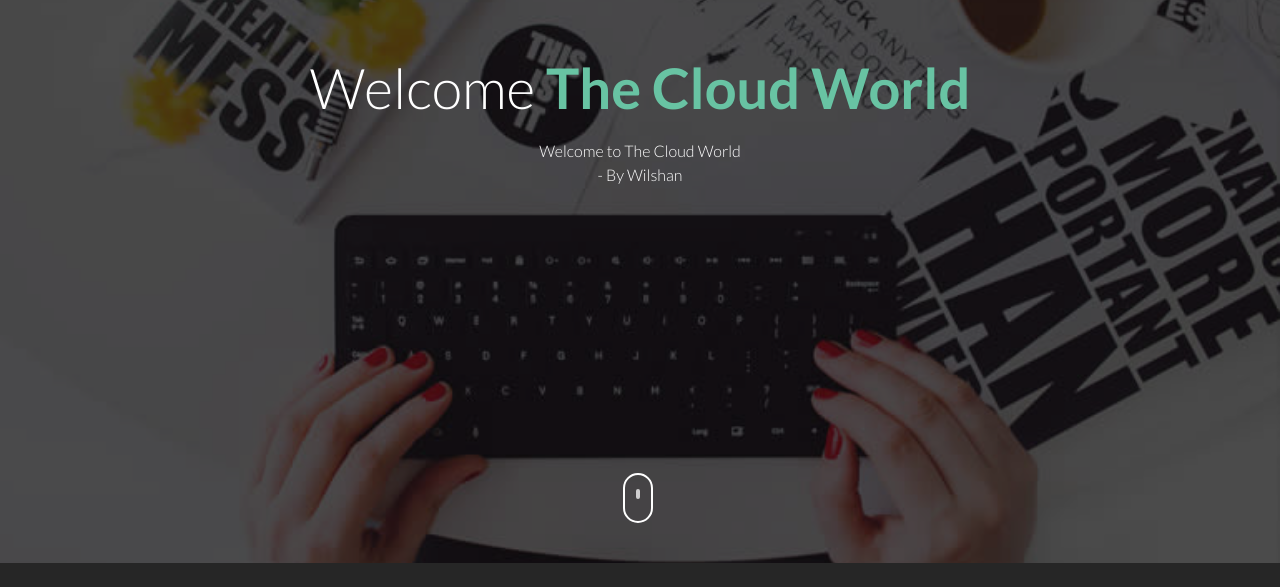
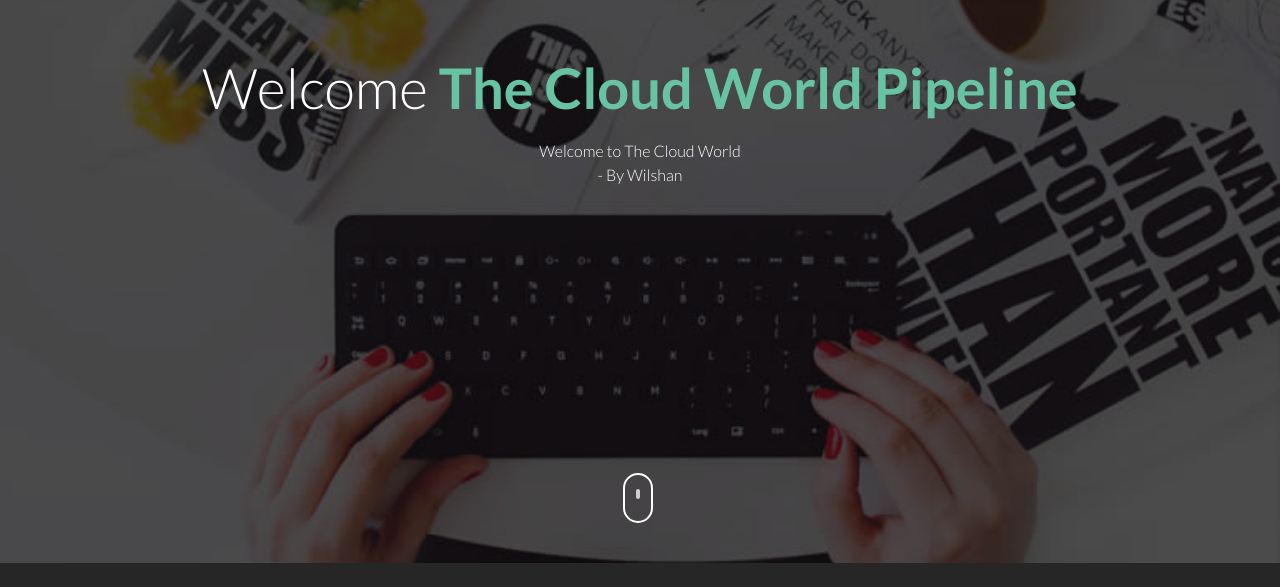
Before and after one commit to alexander3386/cicd-demo, a plain HTML site: page index.html in a window 1280 px wide. Shown: the part 237-824 px from the top of the page. Drawn offline with Linux system fonts and the light colour scheme.

Commit message:
change to index

```diff
--- a/index.html
+++ b/index.html
@@ -39,7 +39,7 @@
 				<div class="col-md-12 text-center st-header-content">
 					<div class="logo"><a href=""><img src="images/logo.png" alt=""></a></div>
 					<div class="st-header-title">
-						<h2>Welcome <span>The Cloud World</span></h2>
+						<h2>Welcome <span>The Cloud World Pipeline</span></h2>
 						<p>Welcome to The Cloud World <br /> - By Wilshan </p>
 					</div>
 				</div>
```
Also changed, not shown: LICENSE.txt.
